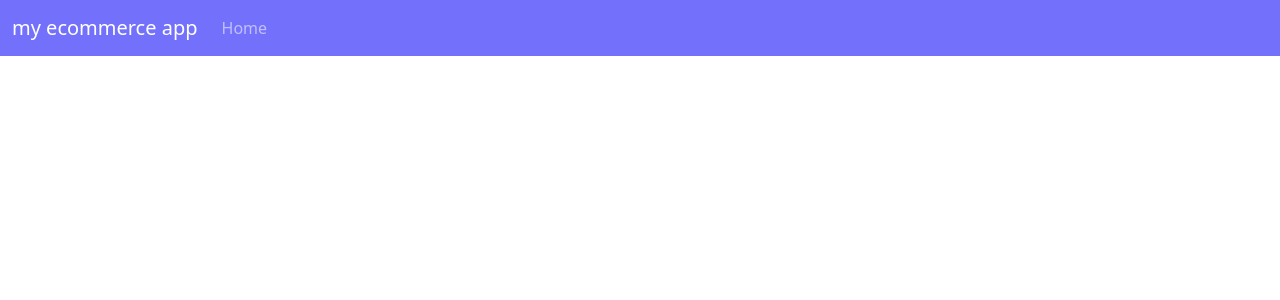
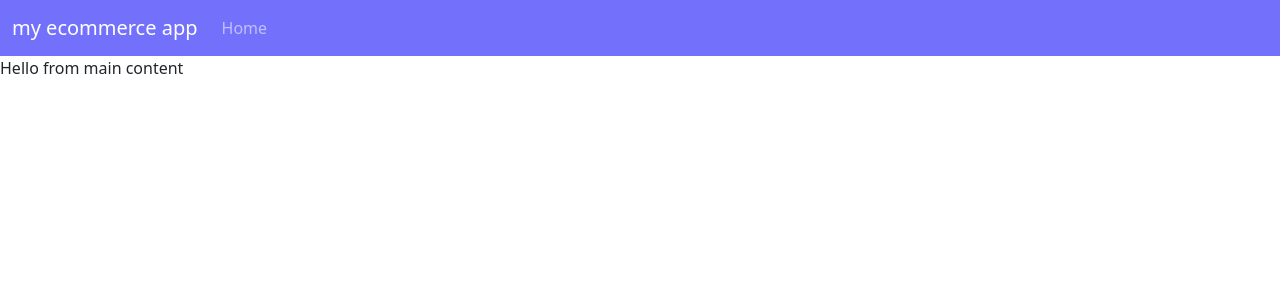
Before and after one commit to YinnyF/ecommerce-app-react-v1, a React (Create React App) app: page / in a window 1280 px wide. Shown: the top 300 px of the page. Built offline with nearby package versions, Linux system fonts and the light colour scheme.

Commit message:
feat: create MainContent component and nest component in App

```diff
--- a/src/App.jsx
+++ b/src/App.jsx
@@ -1,8 +1,14 @@
 import React, { Component } from "react";
 import NavBar from "./NavBar";
+import MainContent from "./MainContent";
 
 export default class App extends Component {
   render() {
-    return <NavBar />;
+    return (
+      <React.Fragment>
+        <NavBar />
+        <MainContent />
+      </React.Fragment>
+    );
   }
 }
--- /dev/null
+++ b/src/MainContent.jsx
@@ -0,0 +1,7 @@
+import React, { Component } from "react";
+
+export default class MainContent extends Component {
+  render() {
+    return <div>Hello from main content</div>;
+  }
+}
```
